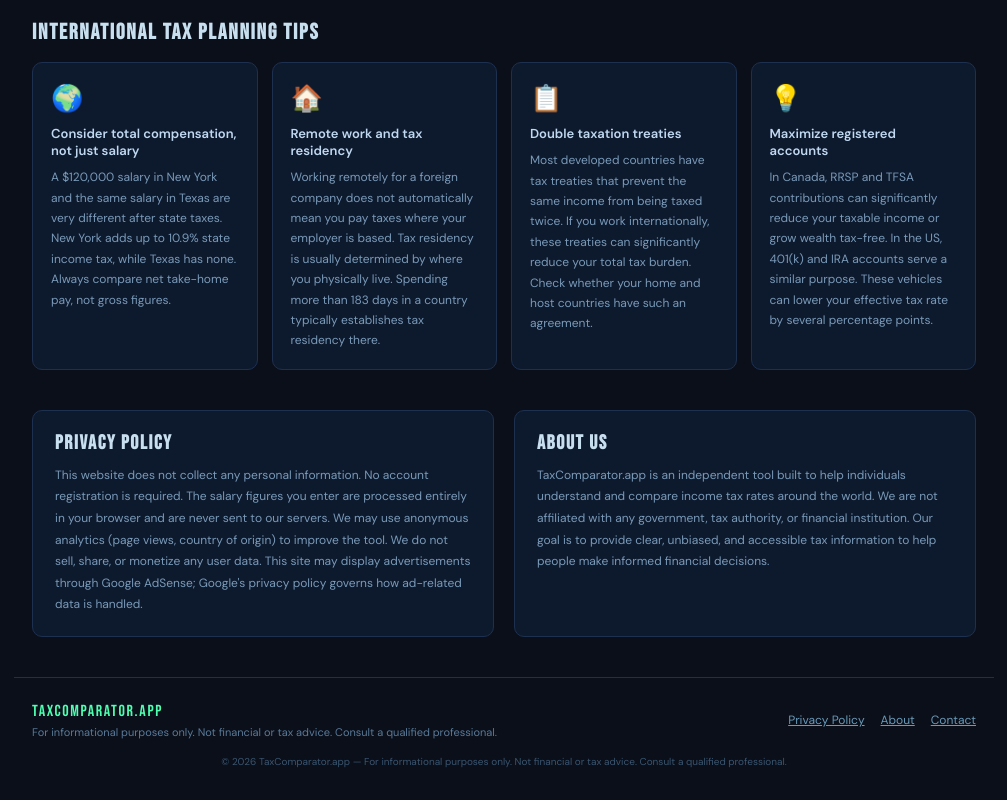
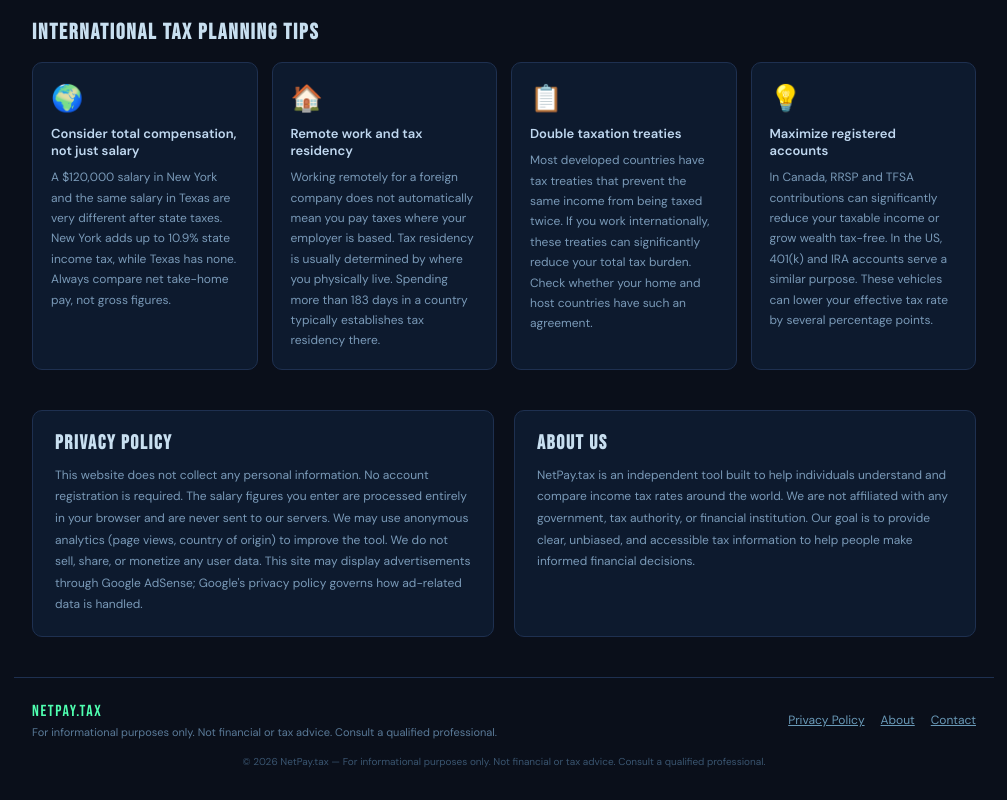
Before and after one commit to Fredwalt72/tax-calculator, a React (Vite) app: page / in a window 1280 px wide. Shown: the part 1354-2154 px from the top of the page, without its empty margins (136-1143 px from the left). Built offline with nearby package versions, Linux system fonts and the light colour scheme.

Commit message:
Update App.jsx

```diff
--- a/App.jsx
+++ b/App.jsx
@@ -63,7 +63,7 @@ const T = {
     privacyTitle: "Privacy Policy",
     privacyText: "This website does not collect any personal information. No account registration is required. The salary figures you enter are processed entirely in your browser and are never sent to our servers. We may use anonymous analytics (page views, country of origin) to improve the tool. We do not sell, share, or monetize any user data. This site may display advertisements through Google AdSense; Google's privacy policy governs how ad-related data is handled.",
     aboutPageTitle: "About Us",
-    aboutPageText: "TaxComparator.app is an independent tool built to help individuals understand and compare income tax rates around the world. We are not affiliated with any government, tax authority, or financial institution. Our goal is to provide clear, unbiased, and accessible tax information to help people make informed financial decisions.",
+    aboutPageText: "NetPay.tax is an independent tool built to help individuals understand and compare income tax rates around the world. We are not affiliated with any government, tax authority, or financial institution. Our goal is to provide clear, unbiased, and accessible tax information to help people make informed financial decisions.",
     footerDisclaimer: "For informational purposes only. Not financial or tax advice. Consult a qualified professional.",
     footerLinks: ["Privacy Policy", "About", "Contact"],
     contactTitle: "Contact",
@@ -137,7 +137,7 @@ const T = {
     privacyTitle: "Politique de confidentialité",
     privacyText: "Ce site web ne collecte aucune information personnelle. Aucune inscription n'est requise. Les montants de salaire que vous saisissez sont traités entièrement dans votre navigateur et ne sont jamais envoyés à nos serveurs. Nous pouvons utiliser des analyses anonymes (pages vues, pays d'origine) pour améliorer l'outil. Nous ne vendons, partageons ni monétisons aucune donnée utilisateur. Ce site peut afficher des publicités via Google AdSense ; la politique de confidentialité de Google régit la façon dont les données liées aux annonces sont traitées.",
     aboutPageTitle: "À propos",
-    aboutPageText: "TaxComparator.app est un outil indépendant conçu pour aider les particuliers à comprendre et comparer les taux d'imposition sur le revenu dans le monde. Nous ne sommes affiliés à aucun gouvernement, autorité fiscale ou institution financière. Notre objectif est de fournir des informations fiscales claires, impartiales et accessibles.",
+    aboutPageText: "NetPay.tax est un outil indépendant conçu pour aider les particuliers à comprendre et comparer les taux d'imposition sur le revenu dans le monde. Nous ne sommes affiliés à aucun gouvernement, autorité fiscale ou institution financière. Notre objectif est de fournir des informations fiscales claires, impartiales et accessibles.",
     footerDisclaimer: "À titre informatif uniquement. Pas de conseil financier ou fiscal. Consultez un professionnel qualifié.",
     footerLinks: ["Politique de confidentialité", "À propos", "Contact"],
     contactTitle: "Contact",
@@ -211,7 +211,7 @@ const T = {
     privacyTitle: "Política de privacidad",
     privacyText: "Este sitio web no recopila ninguna información personal. No se requiere registro de cuenta. Los montos de salario que introduces se procesan completamente en tu navegador y nunca se envían a nuestros servidores. Podemos usar análisis anónimos para mejorar la herramienta. No vendemos, compartimos ni monetizamos ningún dato de usuario. Este sitio puede mostrar anuncios a través de Google AdSense; la política de privacidad de Google rige cómo se manejan los datos relacionados con los anuncios.",
     aboutPageTitle: "Acerca de nosotros",
-    aboutPageText: "TaxComparator.app es una herramienta independiente creada para ayudar a las personas a entender y comparar las tasas del impuesto sobre la renta en todo el mundo. No estamos afiliados a ningún gobierno, autoridad fiscal o institución financiera.",
+    aboutPageText: "NetPay.tax es una herramienta independiente creada para ayudar a las personas a entender y comparar las tasas del impuesto sobre la renta en todo el mundo. No estamos afiliados a ningún gobierno, autoridad fiscal o institución financiera.",
     footerDisclaimer: "Solo con fines informativos. No es asesoramiento financiero ni fiscal. Consulte a un profesional calificado.",
     footerLinks: ["Política de privacidad", "Acerca de", "Contacto"],
     contactTitle: "Contacto",
@@ -441,7 +441,7 @@ function LangSwitcher({ lang, setLang }) {
 // ── Detail Panel ──────────────────────────────────────────────────────────
 function DetailPanel({ label, flagEl, subtitle, calc, hasProv, fmt, currCode, onClose, t }) {
   return (
-    <div style={{ background:"linear-gradient(135deg,#08131e,#0b1a28)", border:"1px solid #4fffb0", borderRadius:13, padding:"20px 22px", marginBottom:18, animation:"fi 0.3s ease", boxShadow:"0 0 30px rgba(79,255,176,0.04)" }}>
+    <div style={{ background:"linear-gradient(135deg,#08131e,#0b1a28)", border:"1px solid #4fffb0", borderRadius:13, padding:"20px 22px", marginBottom:0, animation:"fi 0.3s ease", boxShadow:"0 0 30px rgba(79,255,176,0.04)" }}>
       <div style={{ display:"flex", alignItems:"center", justifyContent:"space-between", marginBottom:16, flexWrap:"wrap", gap:8 }}>
         <div style={{ display:"flex", alignItems:"center", gap:10 }}>
           {flagEl}
@@ -672,7 +672,7 @@ function Footer({ t }) {
     <footer style={{ maxWidth:980, margin:"40px auto 0", padding:"24px 18px 32px", borderTop:"1px solid #1e3050" }}>
       <div style={{ display:"flex", justifyContent:"space-between", alignItems:"center", flexWrap:"wrap", gap:16 }}>
         <div>
-          <div style={{ fontFamily:"'Bebas Neue'", fontSize:16, letterSpacing:"0.1em", color:"#4fffb0", marginBottom:4 }}>TaxComparator.app</div>
+          <div style={{ fontFamily:"'Bebas Neue'", fontSize:16, letterSpacing:"0.1em", color:"#4fffb0", marginBottom:4 }}>NetPay.tax</div>
           <p style={{ fontSize:11, color:"#5a7a98", maxWidth:500 }}>{t.footerDisclaimer}</p>
         </div>
         <div style={{ display:"flex", gap:16, flexWrap:"wrap" }}>
@@ -685,7 +685,7 @@ function Footer({ t }) {
         </div>
       </div>
       <div style={{ marginTop:16, fontSize:10, color:"#3a5570", textAlign:"center" }}>
-        © {new Date().getFullYear()} TaxComparator.app — {t.footerDisclaimer}
+        © {new Date().getFullYear()} NetPay.tax — {t.footerDisclaimer}
       </div>
     </footer>
   );
@@ -825,7 +825,11 @@ export default function App() {
           <div style={{ animation:"fi 0.3s ease" }}>
 
             {/* Detail panel */}
-            {detail && <DetailPanel {...detail} fmt={fmt} currCode={inputCurrency} onClose={() => setSelected(null)} t={t} />}
+            {detail && (
+              <div style={{ position:"sticky", top:8, zIndex:100, marginBottom:18 }}>
+                <DetailPanel {...detail} fmt={fmt} currCode={inputCurrency} onClose={() => setSelected(null)} t={t} />
+              </div>
+            )}
 
             {/* List header */}
             <div style={{ display:"flex", justifyContent:"space-between", alignItems:"center", marginBottom:10, flexWrap:"wrap", gap:8 }}>
```
